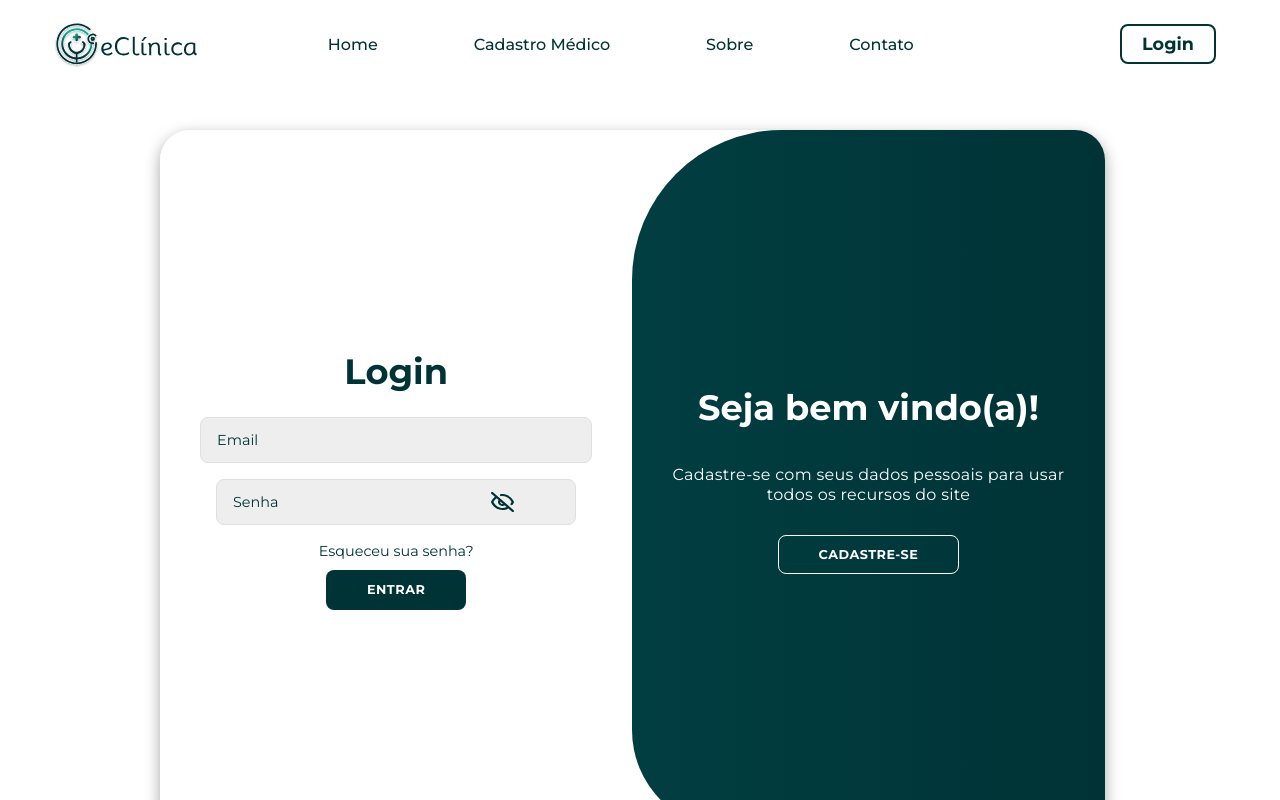
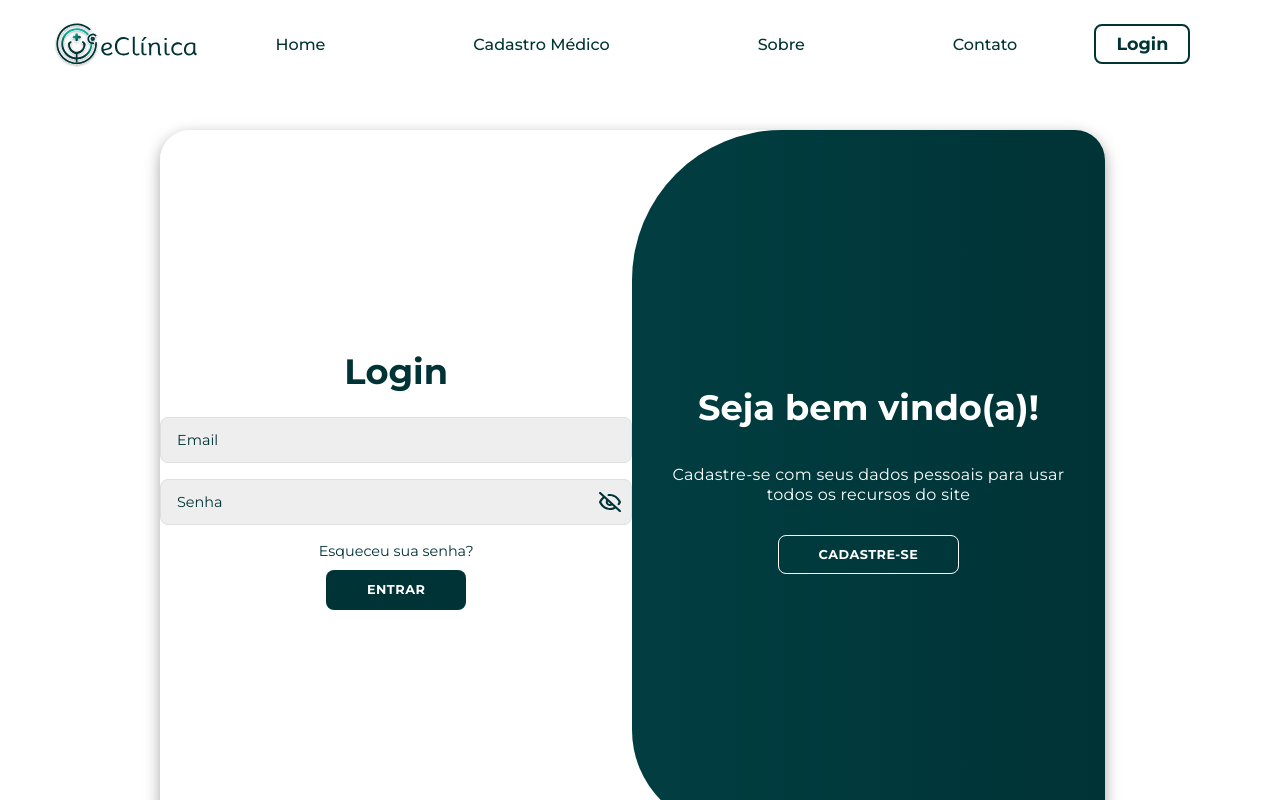
Before and after one commit to Telemedicine-platform/eclinica, a React (Vite) app in the folder frontend/: page / in a window 1280 px wide. Both pictures are taken after a click on the button "Login". Shown: the top 800 px of the page. Built offline with nearby package versions, Linux system fonts and the light colour scheme.

Commit message:
alteração na parte do login

```diff
--- a/frontend/src/components/loginEcadastro_components/loginEcadastro.css
+++ b/frontend/src/components/loginEcadastro_components/loginEcadastro.css
@@ -78,12 +78,15 @@
     align-items: center;
     justify-content: center;
     flex-direction: column;
-    padding: 0 40px;
+    width: 100%;
     height: 100%;
 }
 
 .password_container {
     width: 100%;
+    max-width: 500px;
+    height: auto;
+    flex-direction: column;
     display: flex;
     align-items: center;
     justify-content: center;
@@ -92,15 +95,16 @@
 
 .button_show_password {
     position: absolute;
-    right: 4rem;
+    right: 0rem;
+    top: 0.5rem;
     cursor: pointer;
     width: auto;
     display: flex;
     align-items: center;
     justify-content: center;
     border: none;
-    padding: 0.8rem 0.2rem;
     background-color: transparent;
+    padding: 0.8rem 0rem;
 }
 
 .icon_preview {
--- a/frontend/src/main.css
+++ b/frontend/src/main.css
@@ -1,8 +1,9 @@
 @charset "UTF-8";
 
 * {
-    margin: 0;
+    margin: 0 auto;
     padding: 0;
     box-sizing: border-box;
     font-family: 'Montserrat', sans-serif;
+    max-width: 1920px;
 }
```
